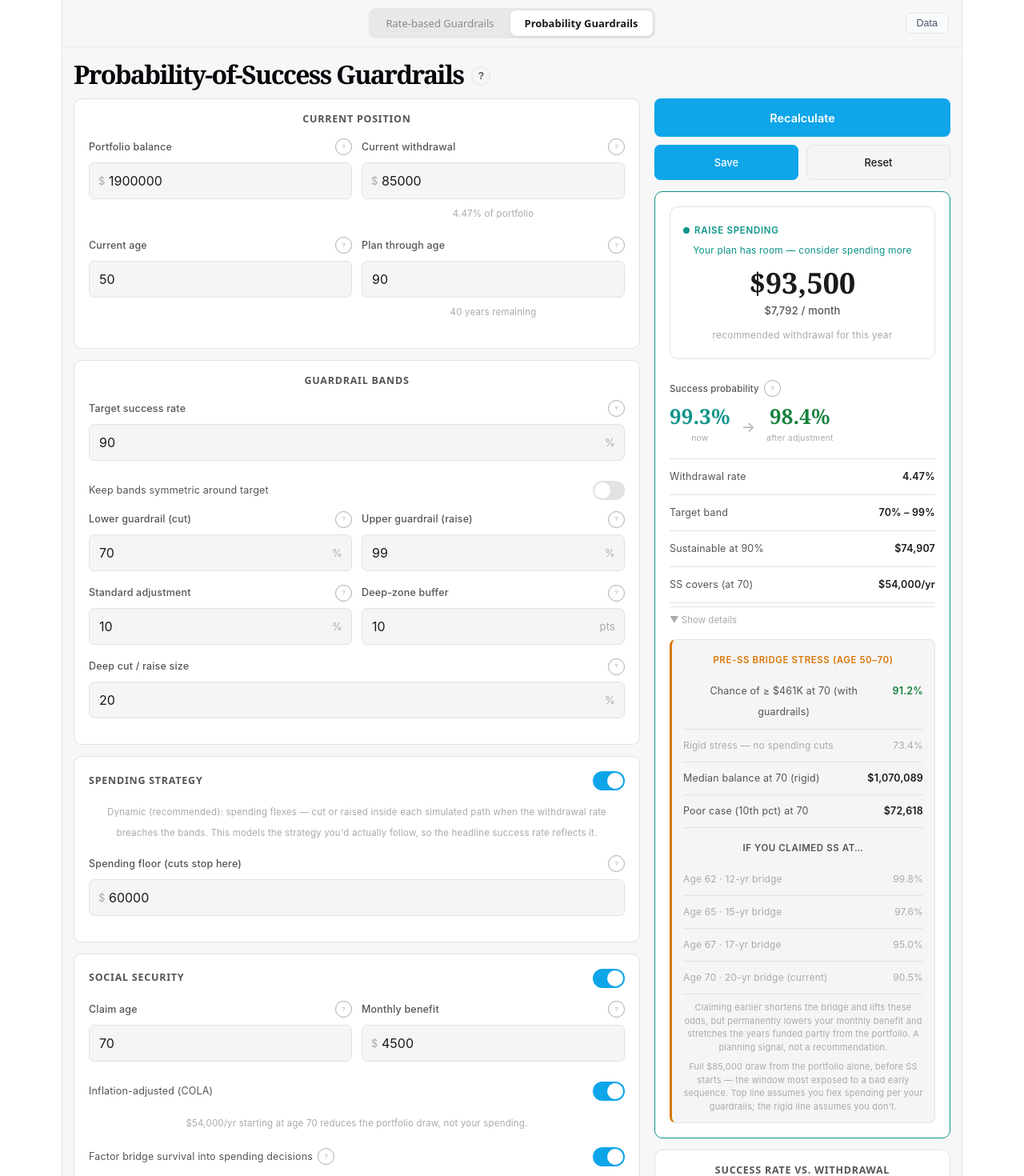
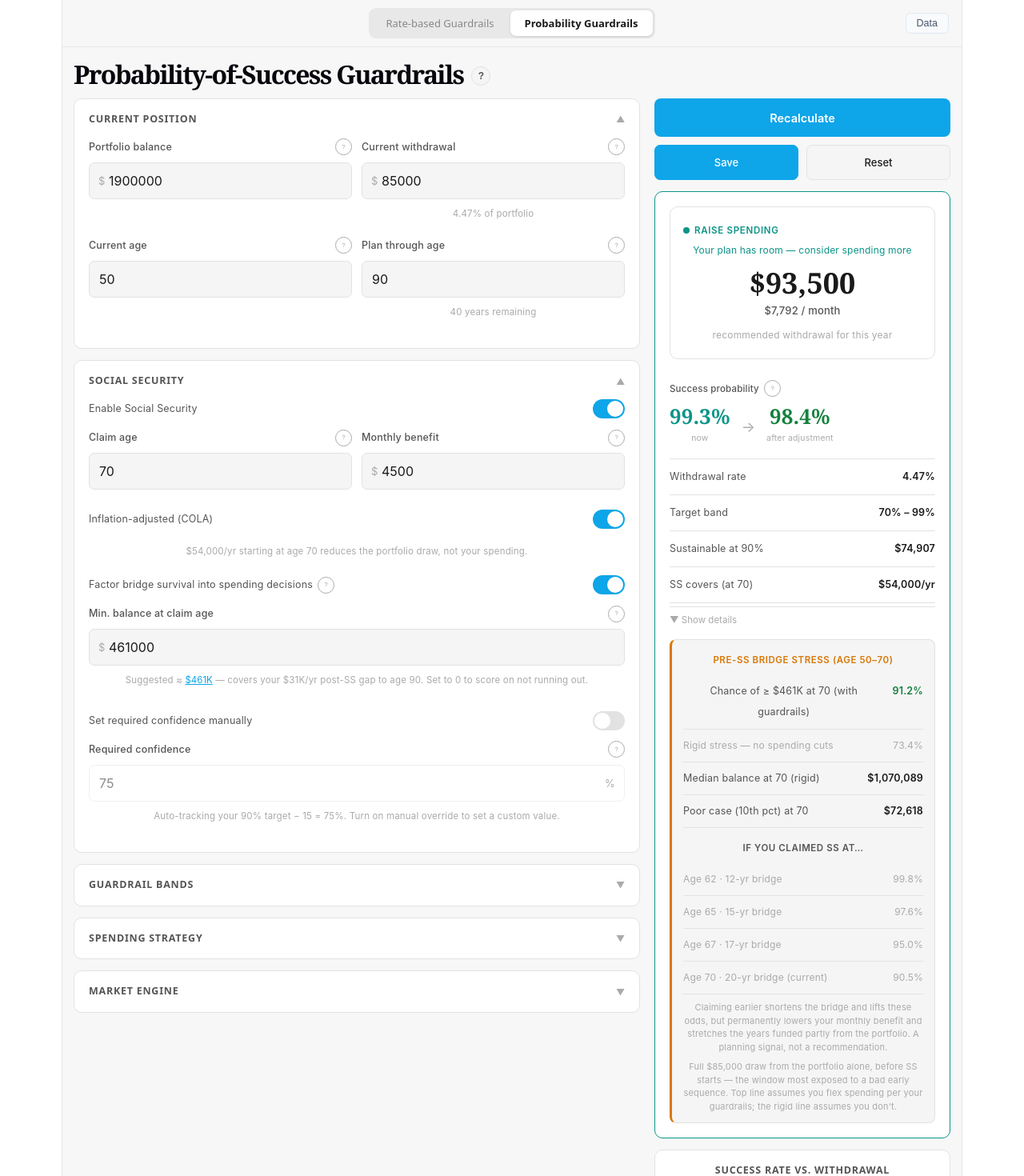
Before and after one commit to gregdillon/gaurdrails_calcuator, a React (Vite) app: page / in a window 1280 px wide. Shown: the top 1470 px of the page at 80% size. Built offline with nearby package versions, Linux system fonts and the light colour scheme.

Commit message:
UI updates for position and mobile view

```diff
--- a/src/ProbabilityGuardrailsCalculator.tsx
+++ b/src/ProbabilityGuardrailsCalculator.tsx
@@ -348,6 +348,11 @@ export default function ProbabilityGuardrailsCalculator({ onRegisterDataGetter }
 
   const [detailsOpen, setDetailsOpen] = useState(false);
   const [resetConfirmOpen, setResetConfirmOpen] = useState(false);
+  const [currentPositionOpen, setCurrentPositionOpen] = useState(true);
+  const [socialSecurityOpen, setSocialSecurityOpen] = useState(true);
+  const [guardrailBandsOpen, setGuardrailBandsOpen] = useState(false);
+  const [spendingStrategyOpen, setSpendingStrategyOpen] = useState(false);
+  const [marketEngineOpen, setMarketEngineOpen] = useState(false);
 
   const liveDataRef = useRef<Record<string, unknown>>({});
   const runCalcRef = useRef<() => void>(() => {});
@@ -768,11 +773,25 @@ export default function ProbabilityGuardrailsCalculator({ onRegisterDataGetter }
           gap: 18px;
           align-items: start;
         }
+        .pg-current-position { margin-bottom: 14px; }
         @media (max-width: 820px) {
-          .pg-grid { grid-template-columns: 1fr; gap: 0; }
-          .pg-result { order: -1; margin-bottom: 18px; }
+          .pg-grid { display: flex; flex-direction: column; gap: 0; }
+          .pg-left-col { display: contents; }
+          .pg-current-position { order: 1; margin-bottom: 14px; }
+          .pg-result { order: 2; margin-bottom: 18px; }
+          .pg-left-rest { order: 3; }
           .pg-result-sticky { position: static !important; }
         }
+        .pg-panel-header {
+          width: 100%; display: flex; align-items: center; justify-content: space-between;
+          background: none; border: none; padding: 0; cursor: pointer; text-align: left;
+          font-family: inherit; gap: 8px;
+        }
+        .pg-panel-chevron {
+          font-size: 11px; color: var(--text-faint); transition: transform 0.2s;
+          display: inline-block; flex-shrink: 0;
+        }
+        .pg-panel-chevron.open { transform: rotate(180deg); }
         .pg-panel {
           background: var(--panel);
           border: 1px solid var(--border);
@@ -795,6 +814,7 @@ export default function ProbabilityGuardrailsCalculator({ onRegisterDataGetter }
         }
         @media (max-width: 420px) {
           .field-row { grid-template-columns: 1fr; gap: 0; }
+          .field-row-2col { grid-template-columns: 1fr 1fr !important; gap: 12px !important; }
         }
         .field { margin-bottom: 14px; }
         .field-label-row {
@@ -1067,11 +1087,16 @@ export default function ProbabilityGuardrailsCalculator({ onRegisterDataGetter }
         )}
 
         <div className="pg-grid">
-          {/* ── LEFT COLUMN ── */}
-          <div>
-            {/* 1. Current position — changed most often (portfolio, withdrawal, age) */}
+          <div className="pg-left-col">
+          {/* ── CURRENT POSITION (extracted to control mobile ordering) ── */}
+          <div className="pg-current-position">
             <div className="pg-panel">
-              <h2 className="pg-panel-title">Current position</h2>
+              <button className="pg-panel-header" onClick={() => setCurrentPositionOpen(o => !o)}>
+                <h2 className="pg-panel-title" style={{ margin: 0 }}>Current position</h2>
+                <span className={`pg-panel-chevron ${currentPositionOpen ? "open" : ""}`}>▼</span>
+              </button>
+              {currentPositionOpen && (
+                <div style={{ marginTop: 14 }}>
                   <div className="field-row">
                     <Field id="portfolio" label="Portfolio balance" value={portfolio} onChange={setPortfolio} suffix="$" step={10000} {...tipProps} />
                     <Field
@@ -1085,7 +1110,7 @@ export default function ProbabilityGuardrailsCalculator({ onRegisterDataGetter }
                       {...tipProps}
                     />
                   </div>
-              <div className="field-row">
+                  <div className="field-row field-row-2col">
                     <Field id="currentAge" label="Current age" value={currentAge} onChange={setCurrentAge} step={1} {...tipProps} />
                     <Field
                       id="endAge"
@@ -1101,10 +1126,109 @@ export default function ProbabilityGuardrailsCalculator({ onRegisterDataGetter }
                     />
                   </div>
                 </div>
-
-            {/* 2. Guardrail bands — core policy, referenced on every check */}
+              )}
+            </div>
+          </div>
+
+          {/* ── REST OF LEFT COLUMN ── */}
+          <div className="pg-left-rest">
+
+            {/* Social Security — moved above guardrail bands */}
             <div className="pg-panel">
-              <h2 className="pg-panel-title">Guardrail bands</h2>
+              <button className="pg-panel-header" onClick={() => setSocialSecurityOpen(o => !o)}>
+                <h2 className="pg-panel-title" style={{ margin: 0 }}>Social Security</h2>
+                <span className={`pg-panel-chevron ${socialSecurityOpen ? "open" : ""}`}>▼</span>
+              </button>
+              {socialSecurityOpen && (
+                <div style={{ marginTop: 14 }}>
+                  <div className="toggle-row" style={{ paddingTop: 0 }}>
+                    <span className="toggle-label">Enable Social Security</span>
+                    <button
+                      className={`toggle-switch ${ssEnabled ? "on" : ""}`}
+                      onClick={() => setSsEnabled(!ssEnabled)}
+                      aria-label="Toggle Social Security"
+                    >
+                      <span className="toggle-knob" />
+                    </button>
+                  </div>
+                  {ssEnabled && (
+                    <>
+                      <div className="field-row">
+                        <Field id="ssClaimAge" label="Claim age" value={ssClaimAge} onChange={setSsClaimAge} step={1} min={62} max={70} {...tipProps} />
+                        <Field id="ssMonthly" label="Monthly benefit" value={ssMonthly} onChange={setSsMonthly} suffix="$" step={100} {...tipProps} />
+                      </div>
+                      <div className="toggle-row">
+                        <span className="toggle-label">Inflation-adjusted (COLA)</span>
+                        <button
+                          className={`toggle-switch ${ssCola ? "on" : ""}`}
+                          onClick={() => setSsCola(!ssCola)}
+                          aria-label="Toggle COLA"
+                        >
+                          <span className="toggle-knob" />
+                        </button>
+                      </div>
+                      <p className="field-hint" style={{ marginTop: 4 }}>
+                        {fmtMoney(num(ssMonthly) * 12)}/yr starting at age {num(ssClaimAge)} reduces the portfolio draw, not your spending.
+                      </p>
+                      {num(ssClaimAge) > num(currentAge) && (
+                        <>
+                          <div className="toggle-row" style={{ marginTop: 6 }}>
+                            <span className="toggle-label" style={{ display: "flex", alignItems: "center", gap: 6 }}>
+                              Factor bridge survival into spending decisions
+                              <button type="button" className="tip-trigger" onClick={() => setActiveTip(activeTip === "bridgeGuardrail" ? null : "bridgeGuardrail")} aria-label="About bridge guardrail">?</button>
+                            </span>
+                            <button className={`toggle-switch ${bridgeGuardrail ? "on" : ""}`} onClick={() => setBridgeGuardrail(!bridgeGuardrail)} aria-label="Toggle bridge guardrail">
+                              <span className="toggle-knob" />
+                            </button>
+                          </div>
+                          {activeTip === "bridgeGuardrail" && <p className="tip-text">{TIPS.bridgeGuardrail}</p>}
+                          {bridgeGuardrail && (
+                            <>
+                              <Field id="bridgeMinBalance" label="Min. balance at claim age" value={bridgeMinBalance} onChange={setBridgeMinBalance} suffix="$" step={10000} min={0}
+                                highlight={suggestedBridgeReserve > 0 && num(bridgeMinBalance) !== suggestedReserveRounded}
+                                hint={suggestedBridgeReserve > 0
+                                  ? (<>
+                                      {"Suggested ≈ "}
+                                      <button type="button" className="hint-link" onClick={() => setBridgeMinBalance(suggestedReserveRounded)}>
+                                        {fmtShort(suggestedBridgeReserve)}
+                                      </button>
+                                      {` — covers your ${fmtShort(Math.max(0, num(withdrawal) - (ssEnabled ? num(ssMonthly) * 12 : 0)))}/yr post-SS gap to age ${num(endAge)}. Set to 0 to score on not running out.`}
+                                    </>)
+                                  : "Reach claim age with at least this much. Set to 0 to score on not running out."}
+                                {...tipProps} />
+                              <div className="toggle-row">
+                                <span className="toggle-label">Set required confidence manually</span>
+                                <button
+                                  className={`toggle-switch ${bridgeFloorManual ? "on" : ""}`}
+                                  onClick={onBridgeFloorManualToggle}
+                                  aria-label="Toggle manual confidence override"
+                                >
+                                  <span className="toggle-knob" />
+                                </button>
+                              </div>
+                              <Field id="bridgeFloor" label="Required confidence" value={bridgeFloor} onChange={setBridgeFloor} suffix="%" step={1} min={50} max={99} disabled={!bridgeFloorManual}
+                                hint={bridgeFloorManual
+                                  ? `Cut if the chance of reaching age ${num(ssClaimAge)} with ≥ ${fmtShort(num(bridgeMinBalance, 0))} falls below ${num(bridgeFloor, 75)}% — your reserve must clear in all but the worst ${100 - num(bridgeFloor, 75)}% of outcomes.`
+                                  : `Auto-tracking your ${num(targetSuccess)}% target − ${BRIDGE_CONFIDENCE_OFFSET} = ${num(bridgeFloor, 75)}%. Turn on manual override to set a custom value.`}
+                                {...tipProps} />
+                            </>
+                          )}
+                        </>
+                      )}
+                    </>
+                  )}
+                </div>
+              )}
+            </div>
+
+            {/* Guardrail bands */}
+            <div className="pg-panel">
+              <button className="pg-panel-header" onClick={() => setGuardrailBandsOpen(o => !o)}>
+                <h2 className="pg-panel-title" style={{ margin: 0 }}>Guardrail bands</h2>
+                <span className={`pg-panel-chevron ${guardrailBandsOpen ? "open" : ""}`}>▼</span>
+              </button>
+              {guardrailBandsOpen && (
+                <div style={{ marginTop: 14 }}>
                   <Field id="targetSuccess" label="Target success rate" value={targetSuccess} onChange={onTargetChange} suffix="%" step={1} min={50} max={99} {...tipProps} />
                   <div className="toggle-row">
                     <span className="toggle-label">Keep bands symmetric around target</span>
@@ -1148,11 +1272,19 @@ export default function ProbabilityGuardrailsCalculator({ onRegisterDataGetter }
                   </div>
                   <Field id="extAdjust" label="Deep cut / raise size" value={extAdjust} onChange={setExtAdjust} suffix="%" step={1} {...tipProps} />
                 </div>
-
-            {/* 3. Spending strategy — set alongside guardrails */}
+              )}
+            </div>
+
+            {/* Spending strategy */}
             <div className="pg-panel">
-              <div style={{ display: "flex", alignItems: "center", justifyContent: "space-between", marginBottom: dynamicMode ? 14 : 4 }}>
+              <button className="pg-panel-header" onClick={() => setSpendingStrategyOpen(o => !o)}>
                 <h2 className="pg-panel-title" style={{ margin: 0 }}>Spending strategy</h2>
+                <span className={`pg-panel-chevron ${spendingStrategyOpen ? "open" : ""}`}>▼</span>
+              </button>
+              {spendingStrategyOpen && (
+                <div style={{ marginTop: 14 }}>
+                  <div className="toggle-row" style={{ paddingTop: 0 }}>
+                    <span className="toggle-label">Dynamic guardrails</span>
                     <button
                       className={`toggle-switch ${dynamicMode ? "on" : ""}`}
                       onClick={() => setDynamicMode(!dynamicMode)}
@@ -1180,90 +1312,17 @@ export default function ProbabilityGuardrailsCalculator({ onRegisterDataGetter }
                     />
                   )}
                 </div>
-
-            {/* 4. Social Security — one-time setup, important but set-and-forget */}
+              )}
+            </div>
+
+            {/* Market engine */}
             <div className="pg-panel">
-              <div style={{ display: "flex", alignItems: "center", justifyContent: "space-between", marginBottom: ssEnabled ? 14 : 0 }}>
-                <h2 className="pg-panel-title" style={{ margin: 0 }}>Social Security</h2>
-                <button
-                  className={`toggle-switch ${ssEnabled ? "on" : ""}`}
-                  onClick={() => setSsEnabled(!ssEnabled)}
-                  aria-label="Toggle Social Security"
-                >
-                  <span className="toggle-knob" />
+              <button className="pg-panel-header" onClick={() => setMarketEngineOpen(o => !o)}>
+                <h2 className="pg-panel-title" style={{ margin: 0 }}>Market engine</h2>
+                <span className={`pg-panel-chevron ${marketEngineOpen ? "open" : ""}`}>▼</span>
               </button>
-              </div>
-              {ssEnabled && (
-                <>
-                  <div className="field-row">
-                    <Field id="ssClaimAge" label="Claim age" value={ssClaimAge} onChange={setSsClaimAge} step={1} min={62} max={70} {...tipProps} />
-                    <Field id="ssMonthly" label="Monthly benefit" value={ssMonthly} onChange={setSsMonthly} suffix="$" step={100} {...tipProps} />
-                  </div>
-                  <div className="toggle-row">
-                    <span className="toggle-label">Inflation-adjusted (COLA)</span>
-                    <button
-                      className={`toggle-switch ${ssCola ? "on" : ""}`}
-                      onClick={() => setSsCola(!ssCola)}
-                      aria-label="Toggle COLA"
-                    >
-                      <span className="toggle-knob" />
-                    </button>
-                  </div>
-                  <p className="field-hint" style={{ marginTop: 4 }}>
-                    {fmtMoney(num(ssMonthly) * 12)}/yr starting at age {num(ssClaimAge)} reduces the portfolio draw, not your spending.
-                  </p>
-                  {num(ssClaimAge) > num(currentAge) && (
-                    <>
-                      <div className="toggle-row" style={{ marginTop: 6 }}>
-                        <span className="toggle-label" style={{ display: "flex", alignItems: "center", gap: 6 }}>
-                          Factor bridge survival into spending decisions
-                          <button type="button" className="tip-trigger" onClick={() => setActiveTip(activeTip === "bridgeGuardrail" ? null : "bridgeGuardrail")} aria-label="About bridge guardrail">?</button>
-                        </span>
-                        <button className={`toggle-switch ${bridgeGuardrail ? "on" : ""}`} onClick={() => setBridgeGuardrail(!bridgeGuardrail)} aria-label="Toggle bridge guardrail">
-                          <span className="toggle-knob" />
-                        </button>
-                      </div>
-                      {activeTip === "bridgeGuardrail" && <p className="tip-text">{TIPS.bridgeGuardrail}</p>}
-                      {bridgeGuardrail && (
-                        <>
-                          <Field id="bridgeMinBalance" label="Min. balance at claim age" value={bridgeMinBalance} onChange={setBridgeMinBalance} suffix="$" step={10000} min={0}
-                            highlight={suggestedBridgeReserve > 0 && num(bridgeMinBalance) !== suggestedReserveRounded}
-                            hint={suggestedBridgeReserve > 0
-                              ? (<>
-                                  {"Suggested ≈ "}
-                                  <button type="button" className="hint-link" onClick={() => setBridgeMinBalance(suggestedReserveRounded)}>
-                                    {fmtShort(suggestedBridgeReserve)}
-                                  </button>
-                                  {` — covers your ${fmtShort(Math.max(0, num(withdrawal) - (ssEnabled ? num(ssMonthly) * 12 : 0)))}/yr post-SS gap to age ${num(endAge)}. Set to 0 to score on not running out.`}
-                                </>)
-                              : "Reach claim age with at least this much. Set to 0 to score on not running out."}
-                            {...tipProps} />
-                          <div className="toggle-row">
-                            <span className="toggle-label">Set required confidence manually</span>
-                            <button
-                              className={`toggle-switch ${bridgeFloorManual ? "on" : ""}`}
-                              onClick={onBridgeFloorManualToggle}
-                              aria-label="Toggle manual confidence override"
-                            >
-                              <span className="toggle-knob" />
-                            </button>
-                          </div>
-                          <Field id="bridgeFloor" label="Required confidence" value={bridgeFloor} onChange={setBridgeFloor} suffix="%" step={1} min={50} max={99} disabled={!bridgeFloorManual}
-                            hint={bridgeFloorManual
-                              ? `Cut if the chance of reaching age ${num(ssClaimAge)} with ≥ ${fmtShort(num(bridgeMinBalance, 0))} falls below ${num(bridgeFloor, 75)}% — your reserve must clear in all but the worst ${100 - num(bridgeFloor, 75)}% of outcomes.`
-                              : `Auto-tracking your ${num(targetSuccess)}% target − ${BRIDGE_CONFIDENCE_OFFSET} = ${num(bridgeFloor, 75)}%. Turn on manual override to set a custom value.`}
-                            {...tipProps} />
-                        </>
-                      )}
-                    </>
-                  )}
-                </>
-              )}
-            </div>
-
-            {/* 5. Market engine — advanced, rarely changed after initial setup */}
-            <div className="pg-panel">
-              <h2 className="pg-panel-title">Market engine</h2>
+              {marketEngineOpen && (
+                <div style={{ marginTop: 14 }}>
                   <div className="engine-toggle">
                     <button
                       className={`engine-btn ${engine === "normal" ? "active" : ""}`}
@@ -1274,7 +1333,6 @@ export default function ProbabilityGuardrailsCalculator({ onRegisterDataGetter }
                       onClick={() => setEngine("historical")}
                     >Historical bootstrap</button>
                   </div>
-
                   {engine === "normal" ? (
                     <div className="field-row">
                       <Field id="ret" label="Expected return" value={ret} onChange={setRet} suffix="%" step={0.5} {...tipProps} />
@@ -1297,7 +1355,11 @@ export default function ProbabilityGuardrailsCalculator({ onRegisterDataGetter }
                     <Field id="trials" label="Simulation trials" value={trials} onChange={setTrials} step={500} min={100} max={5000} {...tipProps} />
                   </div>
                 </div>
-          </div>
+              )}
+            </div>
+
+          </div>
+          </div>{/* end pg-left-col */}
 
           {/* ── RIGHT COLUMN ── */}
           <div className="pg-result">
@@ -1549,6 +1611,7 @@ export default function ProbabilityGuardrailsCalculator({ onRegisterDataGetter }
               </div>
             </div>
           </div>
+
         </div>
       </div>
     </div>
```
Lines whose indentation alone changed are shown as unchanged.
